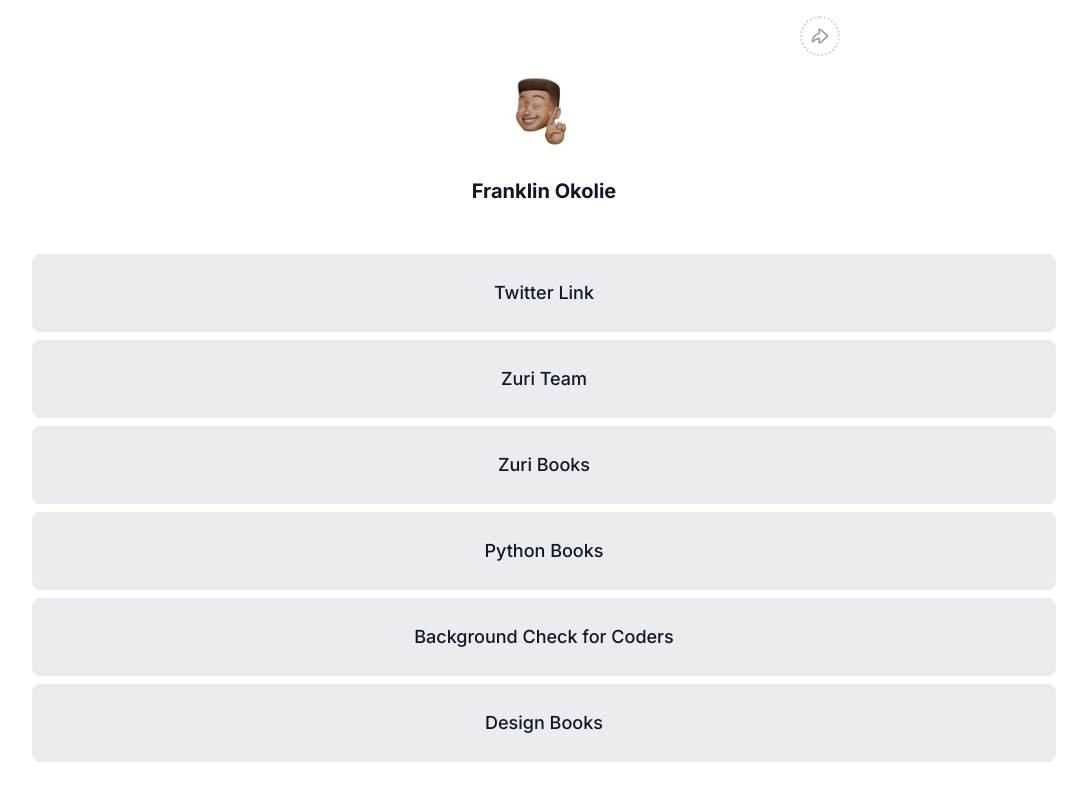
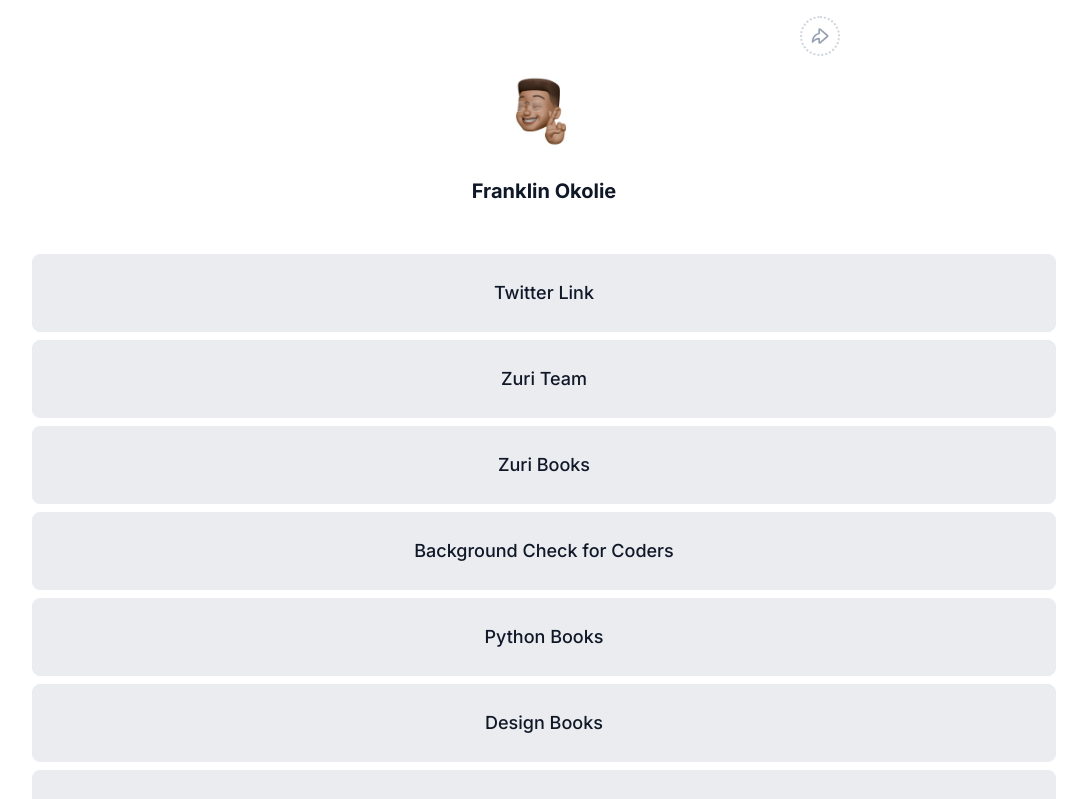
Before and after one commit to DeveloperAspire/linktree, a React (Create React App) app: page / in a window 1280 px wide. Shown: the top 799 px of the page, without its empty margins (96-1183 px from the left). Built offline with nearby package versions, Linux system fonts and the light colour scheme; the HTML template or start-up script is replaced by a standard one.

Commit message:
feat: code cleanup

```diff
--- a/src/pages/Home.jsx
+++ b/src/pages/Home.jsx
@@ -1,5 +1,6 @@
-import '../index.css'
-import React from 'react'
+import "../index.css";
+import React from "react";
+import links from "./data";
 
 function Home() {
   return (
@@ -17,27 +18,11 @@
       <h3 className="my-name">Franklin Okolie</h3>
 
       <div className="ButtonsWrapper">
-        <a href="https://twitter.com/DeveloperAspire" id="twitter">
-          Twitter Link
-        </a>
-        <a href="https://training.zuri.team/" id="btn__zuri">
-          Zuri Team
-        </a>
-        <a href="http://books.zuri.team/" id="books">
-          Zuri Books
-        </a>
-        <a
-          href="https://books.zuri.team/python-for-beginners?ref_id=Franklin Okolie"
-          id="book__python"
-        >
-          Python Books
-        </a>
-        <a href="https://background.zuri.team/" id="pitch">
-          Background Check for Coders
-        </a>
-        <a href="https://books.zuri.team/design-rules" id="book__design">
-          Design Books
-        </a>
+        {links.map((link) => (
+          <a href={link.link} id={link.id}>
+            {link.anchor}
+          </a>
+        ))}
       </div>
 
       <div className="slack-git">
@@ -62,4 +47,4 @@
   );
 }
 
-export default Home
+export default Home;
--- /dev/null
+++ b/src/pages/data.js
@@ -0,0 +1,39 @@
+const links = [
+  {
+    id: "twitter",
+    link: "https://twitter.com/DeveloperAspire",
+    anchor: "Twitter Link",
+  },
+  {
+    id: "btn__zuri",
+    link: "https://training.zuri.team/",
+    anchor: " Zuri Team",
+  },
+  {
+    id: "books",
+    link: "http://books.zuri.team/",
+    anchor: " Zuri Books",
+  },
+  {
+    id: "pitch",
+    link: "https://background.zuri.team/",
+    anchor: " Background Check for Coders",
+  },
+  {
+    id: "book__python",
+    link: "https://books.zuri.team/python-for-beginners?ref_id=Franklin Okolie",
+    anchor: " Python Books",
+  },
+  {
+    id: "book__design",
+    link: "https://books.zuri.team/design-rules",
+    anchor: " Design Books",
+  },
+  {
+    id: "contact",
+    link: "/contact",
+    anchor: "Contact Me",
+  },
+];
+
+export default links;
```
